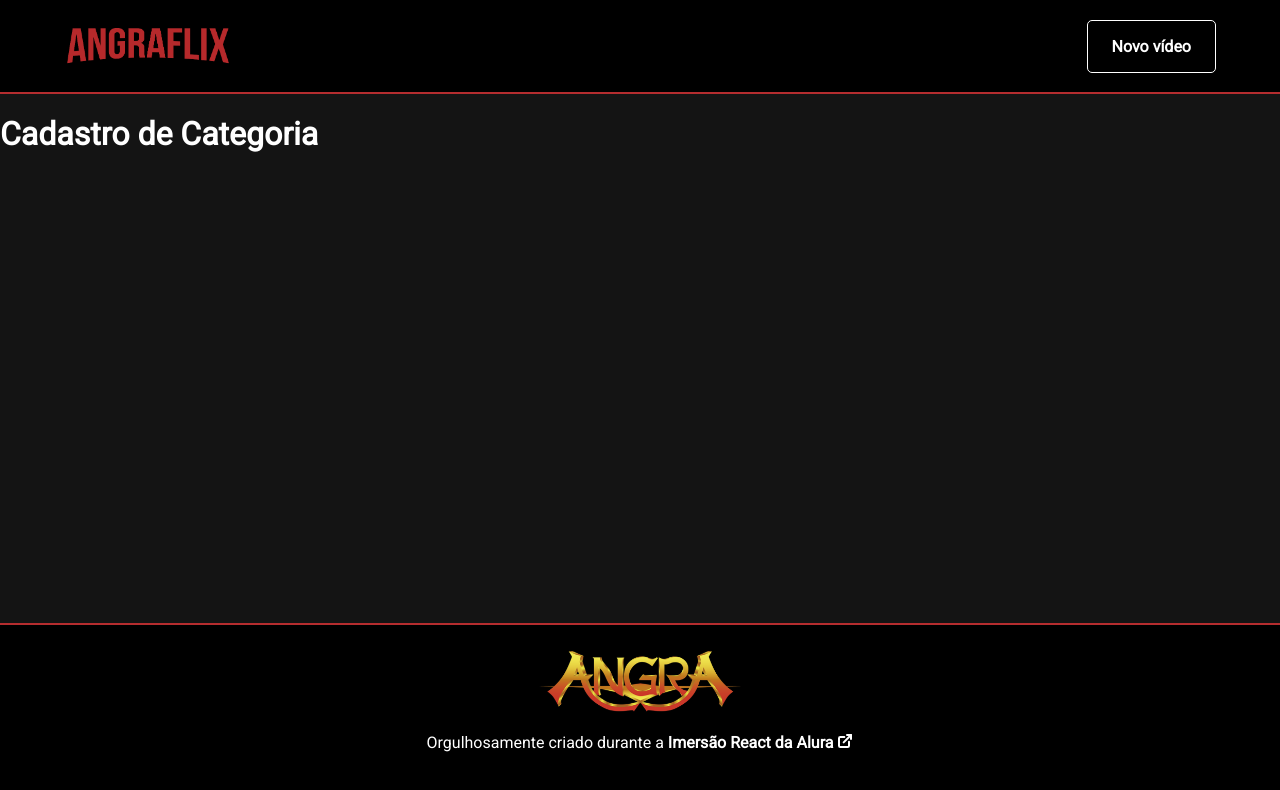
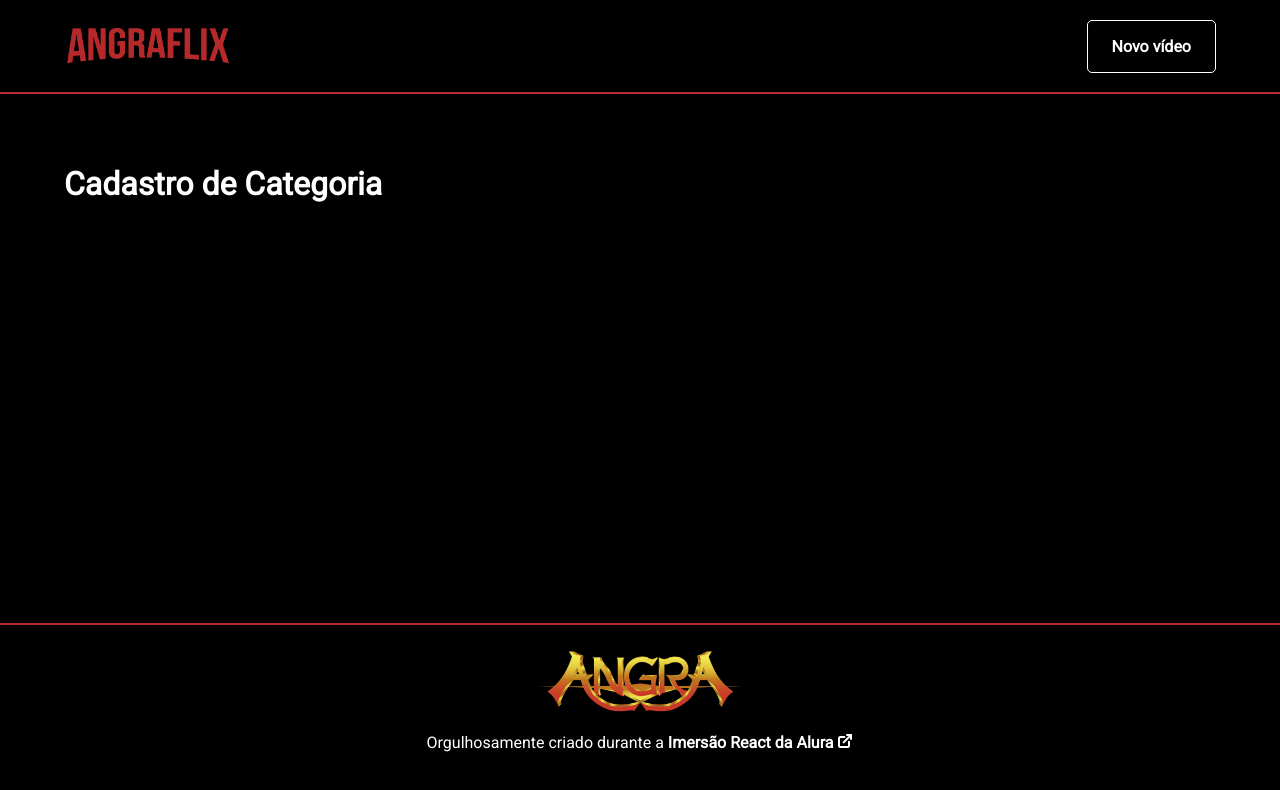
Before and after one commit to JoaoVSouto/angraflix, a React (Create React App) app: page /cadastro/categoria in a window 1280 px wide. Shown: the top 790 px of the page. Built offline with nearby package versions, Linux system fonts and the light colour scheme.

Commit message:
Refactors route structure and creates layout for categories

```diff
--- a/src/App.tsx
+++ b/src/App.tsx
@@ -1,25 +1,16 @@
 import React from 'react';
 import { BrowserRouter } from 'react-router-dom';
-import styled from 'styled-components';
 
 import Menu from './components/Menu';
 import Footer from './components/Footer';
 
 import Routes from './routes';
 
-const Main = styled.main`
-  background-color: #141414;
-  color: var(--white);
-  flex: 1;
-`;
-
 const App: React.FC = () => (
   <BrowserRouter>
     <Menu />
 
-    <Main>
-      <Routes />
-    </Main>
+    <Routes />
 
     <Footer />
   </BrowserRouter>
--- /dev/null
+++ b/src/_layout/CadastroLayout.ts
@@ -0,0 +1,10 @@
+import styled from 'styled-components';
+
+const CadastroLayout = styled.main`
+  background-color: var(--black);
+  color: var(--white);
+  flex: 1;
+  padding: 50px 5% 0;
+`;
+
+export default CadastroLayout;
--- /dev/null
+++ b/src/_layout/HomeLayout.ts
@@ -0,0 +1,9 @@
+import styled from 'styled-components';
+
+const HomeLayout = styled.main`
+  background-color: #141414;
+  color: var(--white);
+  flex: 1;
+`;
+
+export default HomeLayout;
--- a/src/routes.tsx
+++ /dev/null
@@ -1,18 +0,0 @@
-import React from 'react';
-import { Route, Redirect, Switch } from 'react-router-dom';
-
-import Home from './pages/Home';
-import CadastroVideo from './pages/Cadastro/Video';
-import CadastroCategoria from './pages/Cadastro/Categoria';
-
-const Routes: React.FC = () => (
-  <Switch>
-    <Route exact path="/" component={Home} />
-    <Route path="/cadastro/video" component={CadastroVideo} />
-    <Route path="/cadastro/categoria" component={CadastroCategoria} />
-
-    <Redirect to="/" />
-  </Switch>
-);
-
-export default Routes;
--- /dev/null
+++ b/src/routes/cadastro.routes.tsx
@@ -0,0 +1,22 @@
+import React from 'react';
+import { Route, Redirect, Switch, RouteComponentProps } from 'react-router-dom';
+
+import CadastroLayout from '../_layout/CadastroLayout';
+
+import Categoria from '../pages/Cadastro/Categoria';
+import Video from '../pages/Cadastro/Video';
+
+const CadastroRoutes: React.FC<RouteComponentProps> = ({ match }) => {
+  return (
+    <CadastroLayout>
+      <Switch>
+        <Route path={`${match.path}/video`} component={Video} />
+        <Route path={`${match.path}/categoria`} component={Categoria} />
+
+        <Redirect to="/" />
+      </Switch>
+    </CadastroLayout>
+  );
+};
+
+export default CadastroRoutes;
--- /dev/null
+++ b/src/routes/index.tsx
@@ -0,0 +1,23 @@
+import React from 'react';
+import { Route, Redirect, Switch } from 'react-router-dom';
+
+import Home from '../pages/Home';
+
+import HomeLayout from '../_layout/HomeLayout';
+
+import CadastroRoutes from './cadastro.routes';
+
+const Routes: React.FC = () => (
+  <Switch>
+    <Route exact path="/">
+      <HomeLayout>
+        <Home />
+      </HomeLayout>
+    </Route>
+    <Route path="/cadastro" component={CadastroRoutes} />
+
+    <Redirect to="/" />
+  </Switch>
+);
+
+export default Routes;
```
